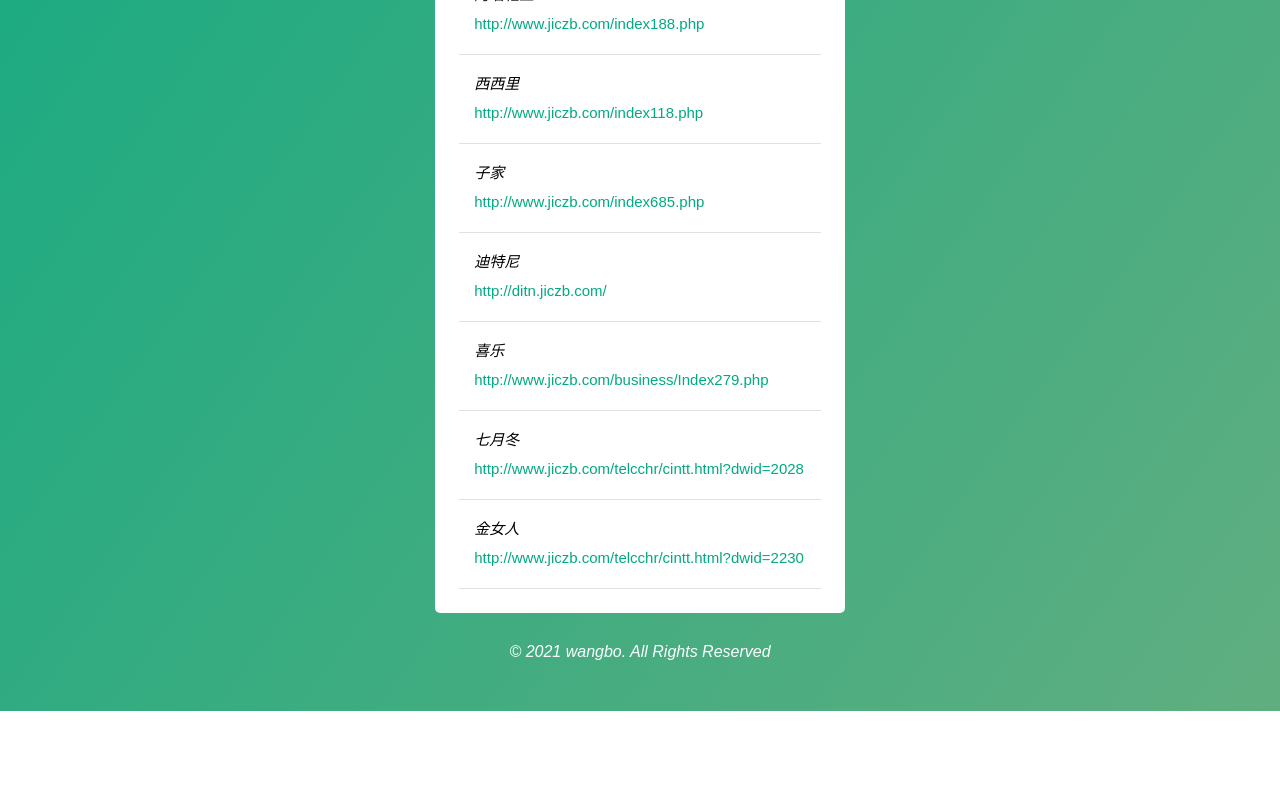
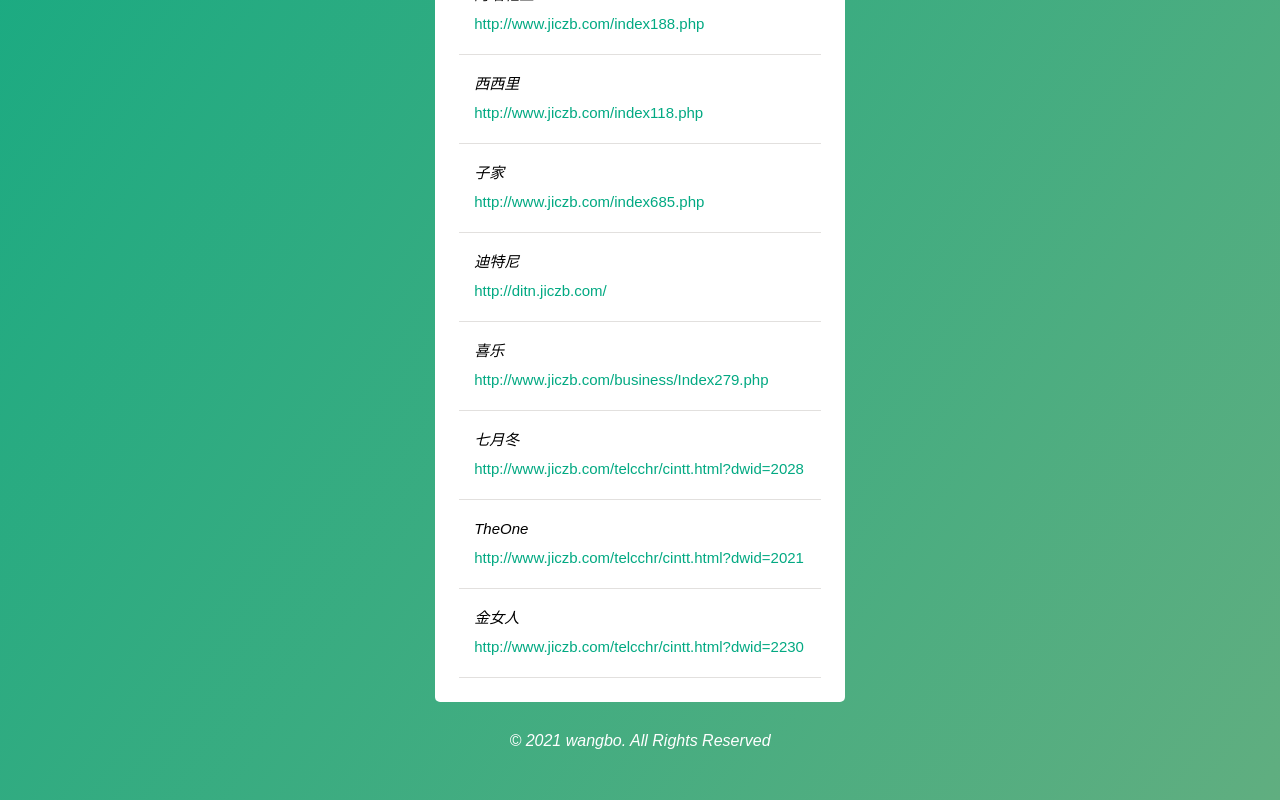
Before and after one commit to wangbo1018/wangbo1018.github.io, a plain HTML site: page index.html in a window 1280 px wide. Shown: the part 1080-1880 px from the top of the page. Before the commit the page ends 1791 px from the top, so only its background shows below. Drawn offline with Linux system fonts and the light colour scheme.

Commit message:
Update index.html

```diff
--- a/index.html
+++ b/index.html
@@ -87,6 +87,10 @@
 									<a href="http://www.jiczb.com/telcchr/cintt.html?dwid=2028" target="_blank"><i>http://www.jiczb.com/telcchr/cintt.html?dwid=2028</i></a>
 								</span></span></li>
 								<li>
+									TheOne
+									<a href="http://www.jiczb.com/telcchr/cintt.html?dwid=2021" target="_blank"><i>http://www.jiczb.com/telcchr/cintt.html?dwid=2021</i></a>
+								</span></span></li>
+								<li>
 									金女人
 									<a href="http://www.jiczb.com/telcchr/cintt.html?dwid=2230" target="_blank"><i>http://www.jiczb.com/telcchr/cintt.html?dwid=2230</i></a>
 								</span></span></li>
```
